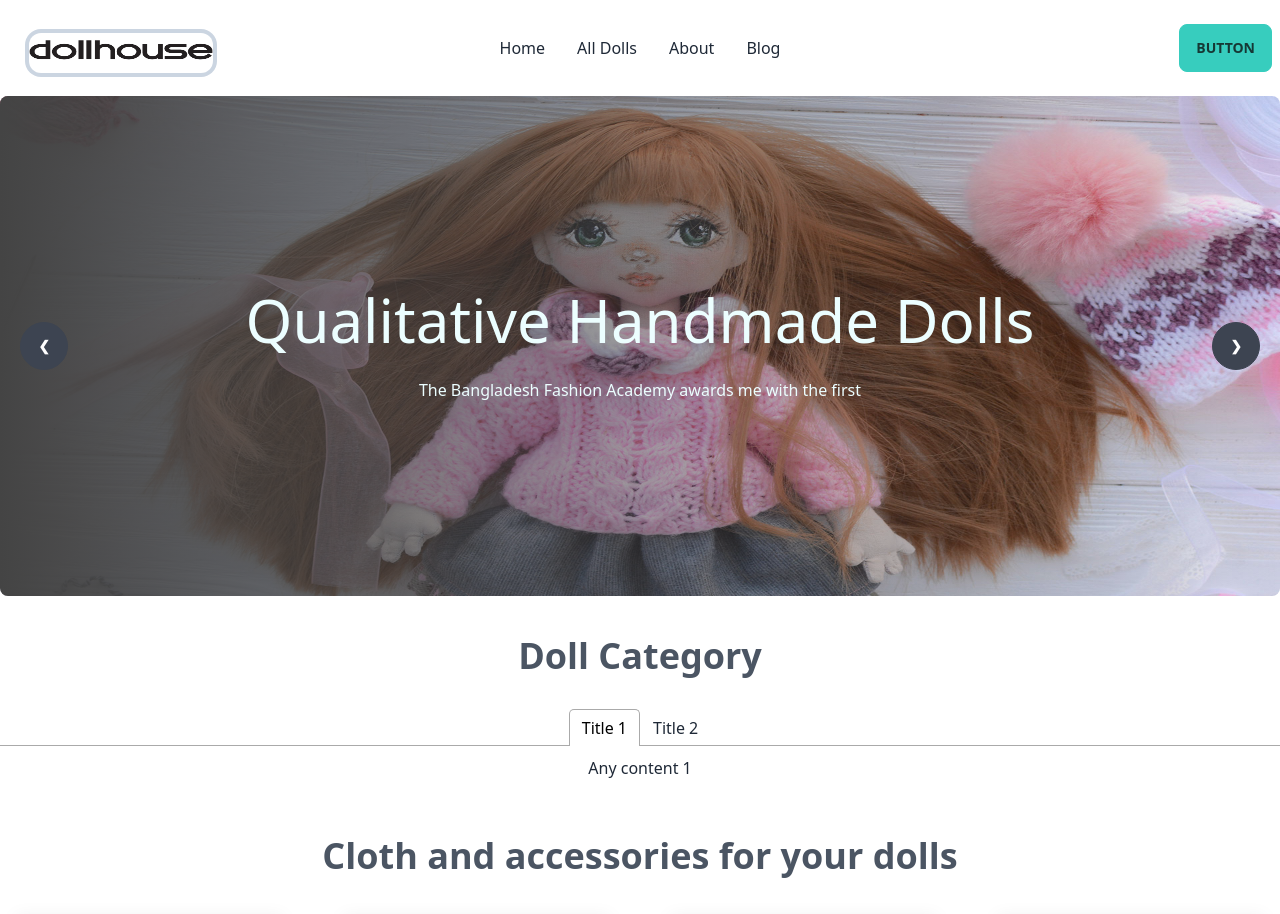
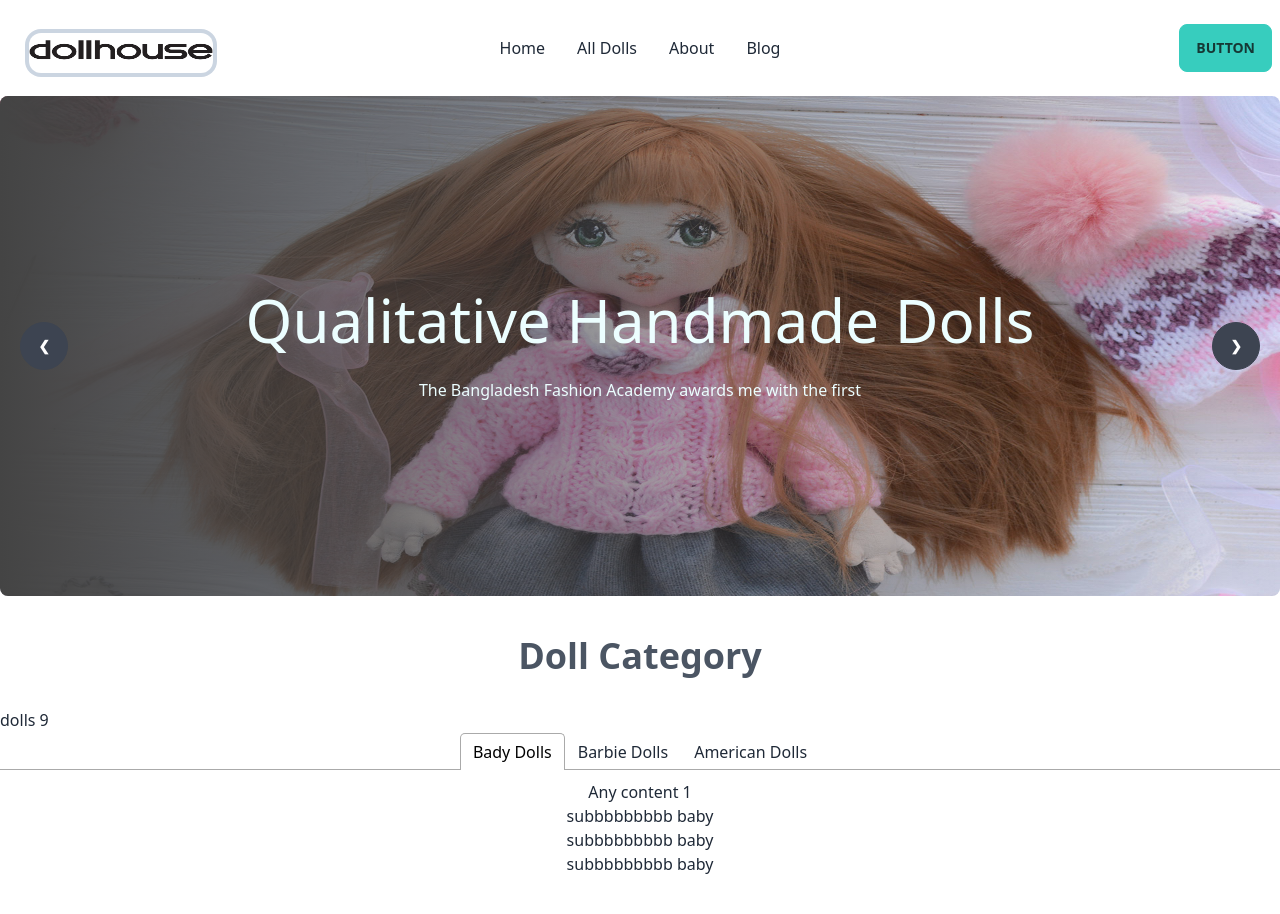
Before and after one commit to ataur28/drawing-school-client, a React (Vite) app: page / in a window 1280 px wide. Shown: the top 914 px of the page. Built offline with nearby package versions, Linux system fonts and the light colour scheme.

Commit message:
added react tab condition

```diff
--- a/src/pages/Home/DollCategory/DollCategory.jsx
+++ b/src/pages/Home/DollCategory/DollCategory.jsx
@@ -1,21 +1,81 @@
+import { useEffect, useState } from 'react';
 import { Tab, Tabs, TabList, TabPanel } from 'react-tabs';
 import 'react-tabs/style/react-tabs.css';
+import SubCategory from '../SubCategory/SubCategory';
 
 const DollCategory = () => {
+    const [dolls, setDolls] = useState([]);
+    const [activeTab, setActiveTab] = useState("baby");
+
+
+    useEffect(() => {
+        fetch('dolls.json')
+            .then(res => res.json())
+            .then(data => setDolls(data))
+    }, [])
+
+    const result = dolls.filter((doll) => doll.category == activeTab);
+    // console.log(result);
+
+    const handleTabClick = (tabName) => {
+        setActiveTab(tabName);
+      };
     return (
         <div className='mt-10 mb-6'>
             <h2 className='text-4xl font-bold mb-8 text-center text-gray-600'>Doll Category</h2>
+
+            <p>dolls {dolls.length}</p>
+
+
+            {/* <div>
+                {
+                    dolls?.map(subDolls => <SubCategory
+                        key={subDolls._id}
+                        subDolls={subDolls}
+                    ></SubCategory>)
+                }
+            </div> */}
+
+
             <Tabs className="text-center">
+
                 <TabList>
-                    <Tab>Title 1</Tab>
-                    <Tab>Title 2</Tab>
+                    <Tab onClick={() => handleTabClick("baby")}>Bady Dolls</Tab>
+                    <Tab onClick={() => handleTabClick("barbie")}>Barbie Dolls</Tab>
+                    <Tab onClick={() => handleTabClick("american")}>American Dolls</Tab>
+                    {/* <Tab >Bady Dolls</Tab> */}
+                    {/* <Tab >Barbie Dolls</Tab>
+                    <Tab >American Dolls</Tab> */}
                 </TabList>
 
                 <TabPanel>
                     <h2>Any content 1</h2>
+                    <div>
+                    {
+                        result?.map(subDolls => <SubCategory
+                        key={subDolls._id}
+                        subDolls={subDolls}
+                        ></SubCategory>)
+                    }
+                    </div>
                 </TabPanel>
                 <TabPanel>
                     <h2>Any content 2</h2>
+                    {
+                        result?.map(subDolls => <SubCategory
+                        key={subDolls._id}
+                        subDolls={subDolls}
+                        ></SubCategory>)
+                    }
+                </TabPanel>
+                <TabPanel>
+                    <h2>Any content 3</h2>
+                    {
+                        result?.map(subDolls => <SubCategory
+                        key={subDolls._id}
+                        subDolls={subDolls}
+                        ></SubCategory>)
+                    }
                 </TabPanel>
             </Tabs>
         </div>
--- /dev/null
+++ b/src/pages/Home/SubCategory/SubCategory.jsx
@@ -0,0 +1,13 @@
+
+
+const SubCategory = ({subDolls}) => {
+    // console.log(subDolls);
+    const {picture, toyName, price, rating, category} = subDolls;
+    return (
+        <div>
+            <h1>subbbbbbbbb {category}</h1>
+        </div>
+    );
+};
+
+export default SubCategory;
```
